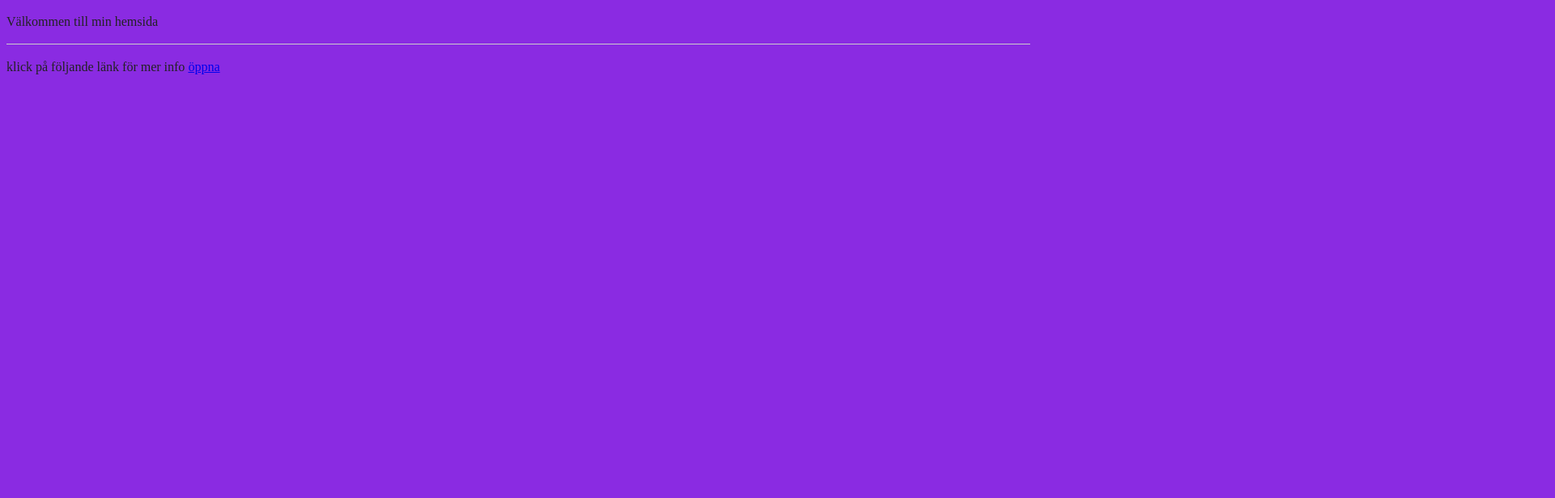
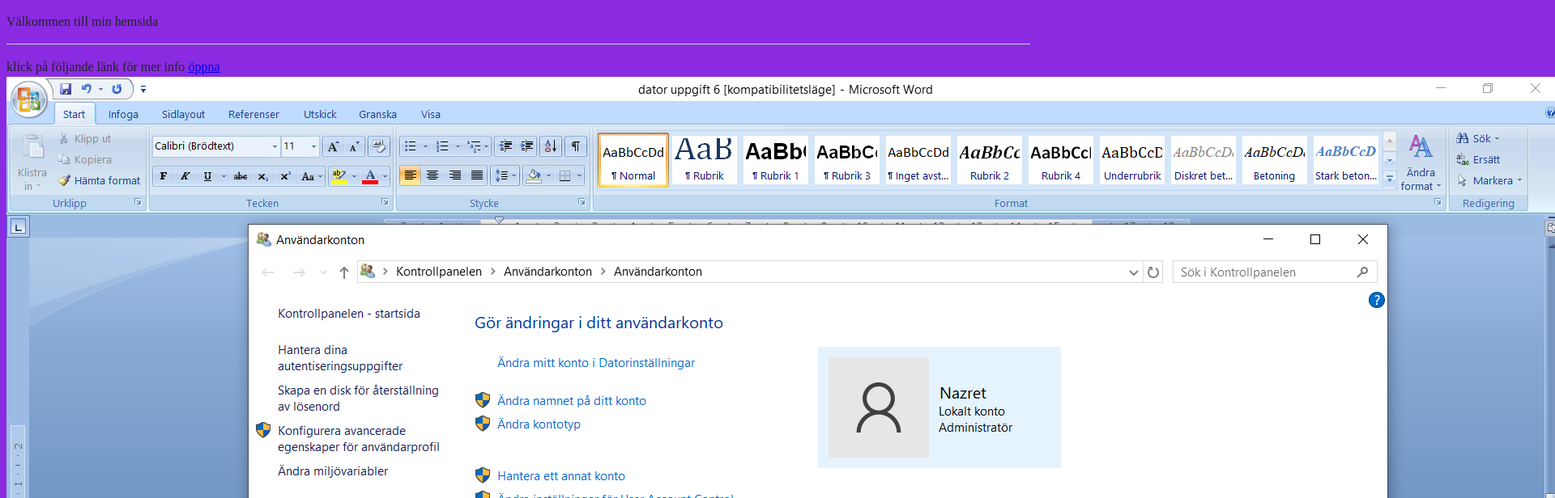
Before and after one commit to Nazmengstu/HTMAssignment, a website built with webpack: page P0-helloworld/index.html in a window 1280 px wide. Shown: the top 616 px of the page at 81% size, 1920 px wide, since content can reach past the window. Built offline with nearby package versions, Linux system fonts and the light colour scheme.

Commit message:
Revert "Update index.html"
This reverts commit 2d4587831ad64233b68c834f88bd9da61f26fa71.

```diff
--- a/P0-helloworld/index.html
+++ b/P0-helloworld/index.html
@@ -29,8 +29,8 @@
   <hr>klick på följande länk för mer info</hr>
 
   <a href="https://github.com/nazmengstu">  öppna</a>
-<a href=""
-  <img src="p.png">
+
+  <img src="Skärmbild (3).png">
   <script src="js/app.js"></script>
 
 </body>
```
